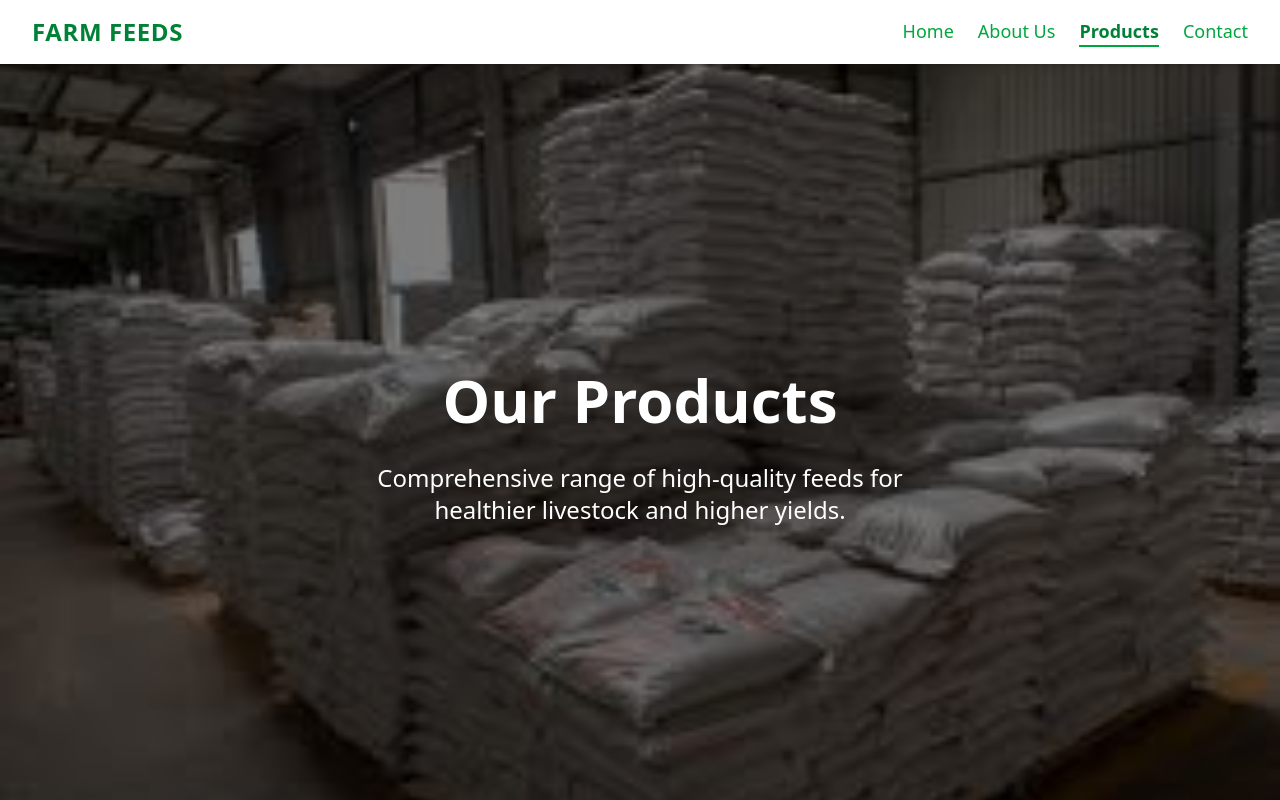
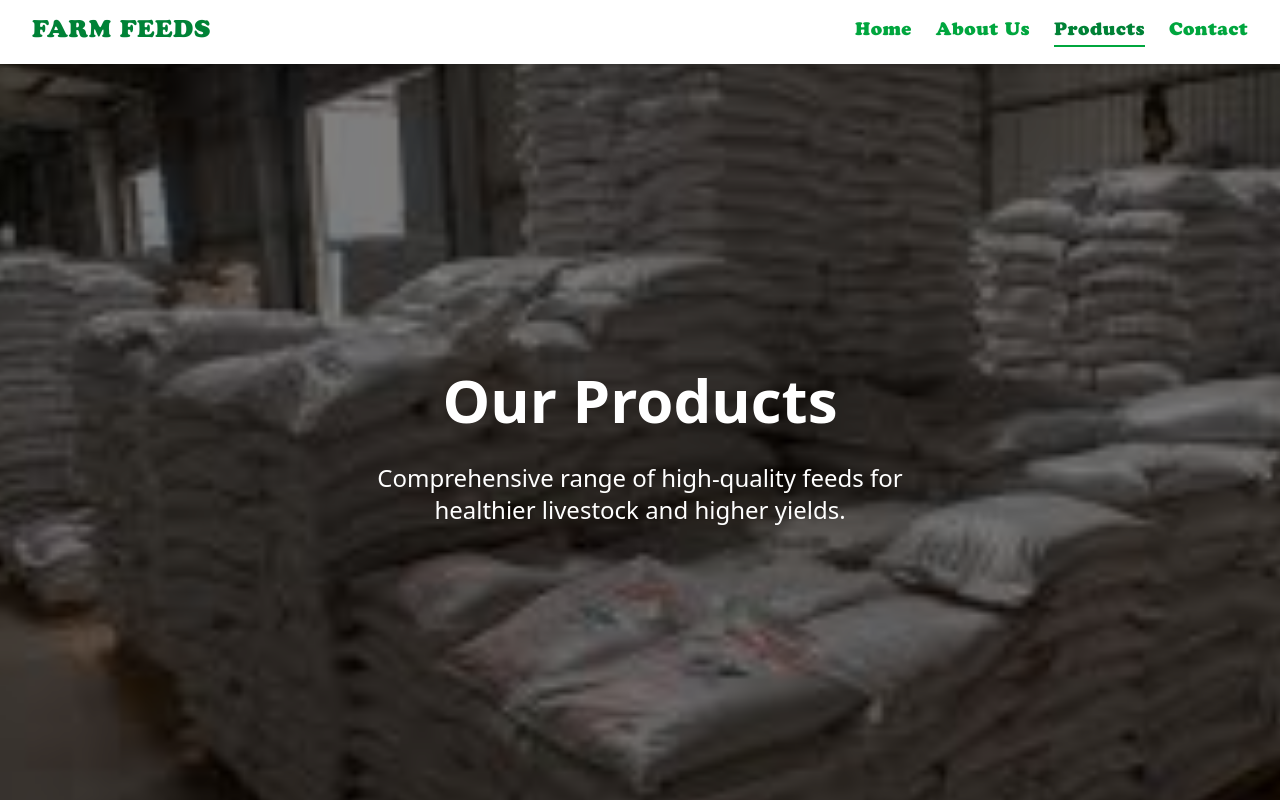
Before and after one commit to BenaKaniaru/Farm-Feeds-Website, a React (Vite) app: page /products in a window 1280 px wide. Shown: the top 800 px of the page. Built offline with nearby package versions, Linux system fonts and the light colour scheme.

Commit message:
modified the logo font

```diff
--- a/index.html
+++ b/index.html
@@ -4,6 +4,13 @@
     <meta charset="UTF-8" />
     <link rel="icon" type="image/svg+xml" href="/vite.svg" />
     <meta name="viewport" content="width=device-width, initial-scale=1.0" />
+    <link
+  rel="preload"
+  href="/fonts/CooperBlack.woff2"
+  as="font"
+  type="font/woff2"
+  crossorigin
+/>
     <title>Economy Farm Feeds</title>
   </head>
   <body>
--- a/src/components/Footer.jsx
+++ b/src/components/Footer.jsx
@@ -7,7 +7,9 @@ export default function Footer() {
       <div className="flex flex-col md:flex-row mb-10 gap-10 justify-between">
         {/* Brand */}
         <div className="max-w-sm">
-          <h2 className="text-black font-bold text-xl mb-3">FARM FEEDS</h2>
+          <h2 className="text-2xl font-cooper-custom font-bold tracking-wide text-green-700">
+            FARM FEEDS
+          </h2>
           <p className="text-green-600 font-light leading-relaxed">
             Premium farm feeds and animal nutrition solutions for sustainable
             agriculture.
@@ -74,7 +76,7 @@ export default function Footer() {
                 <span key={product} className="hover:text-green-700 transition">
                   {product}
                 </span>
-              )
+              ),
             )}
           </div>
         </div>
--- a/src/components/Header.jsx
+++ b/src/components/Header.jsx
@@ -15,12 +15,12 @@ export default function Header() {
   return (
     <header className="w-full py-4 px-8 bg-white flex justify-between items-center shadow-md sticky top-0 z-50">
       {/* Logo */}
-      <Link to="/" className="text-2xl font-bold tracking-wide text-green-700">
+      <Link to="/" className="text-2xl font-cooper-custom font-bold tracking-wide text-green-700">
         FARM FEEDS
       </Link>
 
       {/* Desktop Navigation */}
-      <nav className="hidden md:flex gap-6 text-lg font-medium relative">
+      <nav className="hidden md:flex gap-6 text-lg font-medium relative font-cooper-custom tracking-wide text-green-700">
         <NavLink to="/" className={navClass}>
           Home
         </NavLink>
--- a/src/index.css
+++ b/src/index.css
@@ -1,3 +1,12 @@
+@font-face {
+  font-family: "Cooper Black";
+  src: url("/fonts/CooperBlack.woff2") format("woff2"),
+       url("/fonts/CooperBlack.woff") format("woff");
+  font-weight: 400;
+  font-style: normal;
+  font-display: swap;
+}
+
 @import "tailwindcss";
 
 @keyframes fadeIn {
@@ -14,3 +23,8 @@
 .animate-fadeIn {
   animation: fadeIn 1s ease-out forwards;
 }
+
+
+.font-cooper-custom{
+  font-family: "Cooper Black", serif !important;
+}
--- a/src/pages/Products.jsx
+++ b/src/pages/Products.jsx
@@ -14,17 +14,17 @@ export default function Products() {
   return (
     <div>
       <section className="relative h-screen w-full overflow-hidden">
-        <div
-          className={`absolute inset-0 transition-opacity duration-700 ${
-            loaded ? "opacity-100" : "opacity-0"
-          }`}
-          style={{
-            backgroundImage: `url('${imageUrl}')`,
-            backgroundSize: "cover",
-            backgroundPosition: "center",
-            backgroundAttachment: "fixed",
-          }}
-        />
+        <div className="absolute inset-0 overflow-hidden">
+          <img
+            src={imageUrl}
+            alt="Farm background"
+            className={`w-full h-full object-cover transition-all duration-[1500ms] ease-out
+      ${loaded ? "opacity-100" : "opacity-0"}
+      scale-[1.05] sm:scale-[1.1] md:scale-[1.15] lg:scale-[1.2] xl:scale-[1.25]
+    `}
+          />
+        </div>
+
         <div className="absolute inset-0 bg-black/50" />
         <div className="relative z-10 flex flex-col justify-center items-center text-center h-full px-4 md:px-8 text-white gap-8">
           <h1 className="text-4xl md:text-6xl font-black">Our Products</h1>
```
Also changed, not shown: public/fonts/CooperBlack.woff (added), public/fonts/CooperBlack.woff2 (added).
